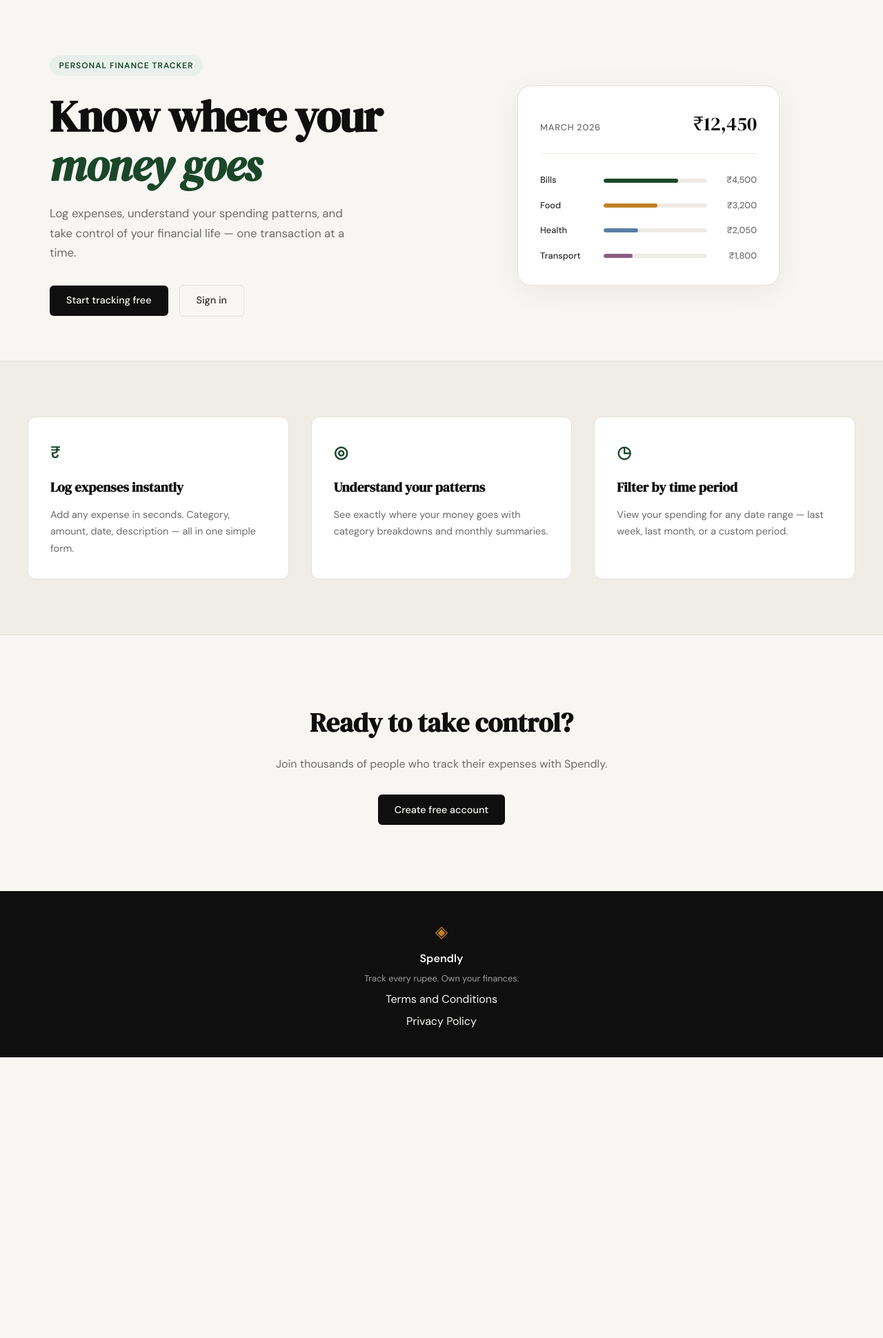
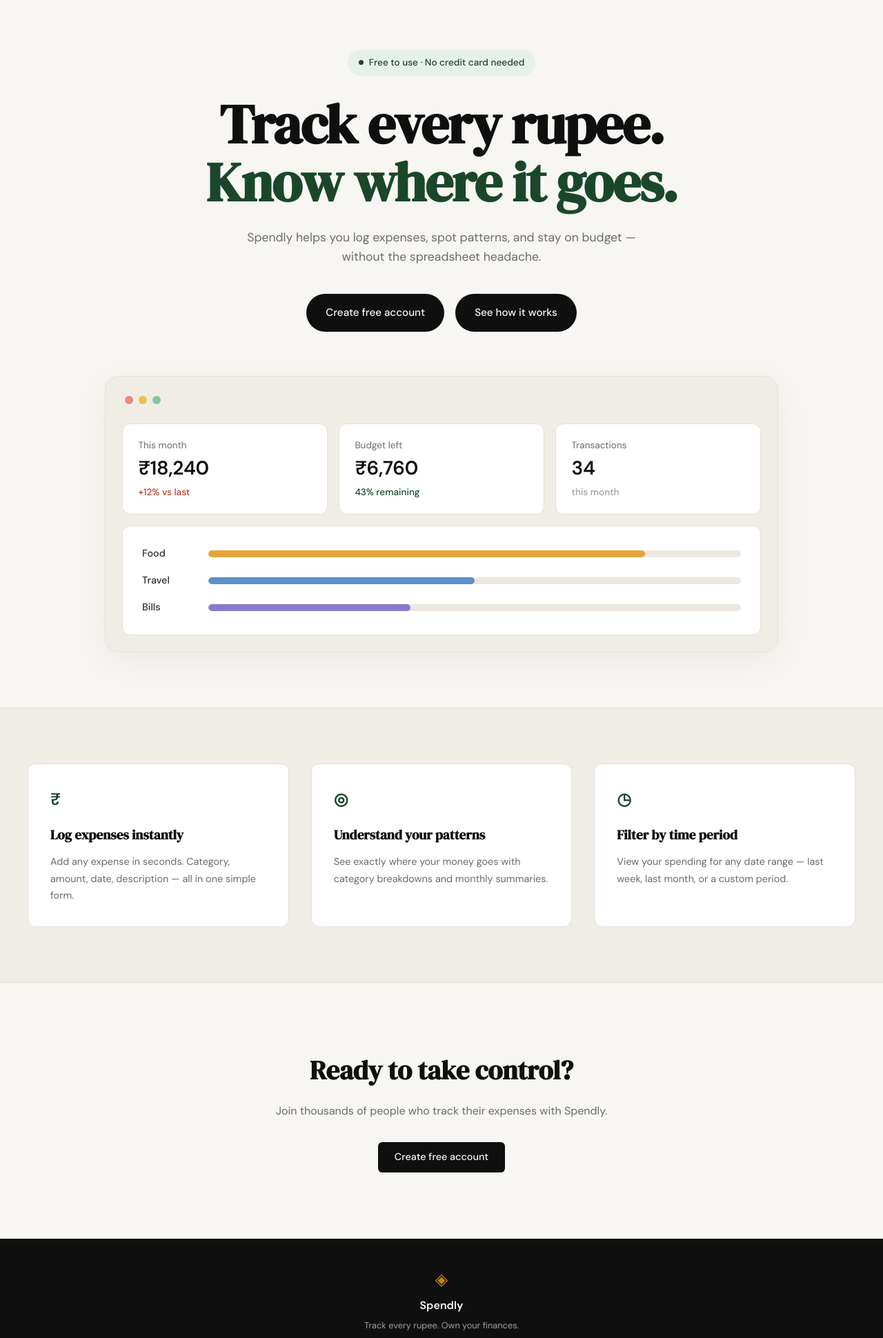
Before and after one commit to Angad-22/SpendTrack, a Flask app: page / in a window 1280 px wide. Shown: the part 61-2001 px from the top of the page at 69% size. Before the commit the page ends 1594 px from the top, so only its background shows below. Run offline with Flask 3, Linux system fonts and the light colour scheme.

Commit message:
landing: redesign hero section to match mockup

```diff
--- /dev/null
+++ b/static/css/landing.css
@@ -0,0 +1,199 @@
+/* ------------------------------------------------------------------ */
+/* Landing — hero section overrides                                    */
+/* ------------------------------------------------------------------ */
+
+.hero {
+    display: block;
+    grid-template-columns: none;
+    max-width: 1040px;
+    padding: 4.5rem 2rem 5rem;
+    text-align: center;
+}
+
+.hero-inner {
+    display: flex;
+    flex-direction: column;
+    align-items: center;
+}
+
+.hero-badge {
+    display: inline-flex;
+    align-items: center;
+    gap: 0.5rem;
+    background: var(--accent-light);
+    color: var(--accent);
+    font-size: 0.85rem;
+    font-weight: 500;
+    letter-spacing: 0;
+    text-transform: none;
+    padding: 0.5rem 1rem;
+    border-radius: 999px;
+    margin-bottom: 1.75rem;
+}
+
+.hero-badge-dot {
+    width: 7px;
+    height: 7px;
+    border-radius: 999px;
+    background: var(--accent);
+}
+
+.hero-title {
+    font-family: var(--font-display);
+    font-size: clamp(2.75rem, 6.5vw, 5rem);
+    line-height: 1.05;
+    letter-spacing: -0.02em;
+    color: var(--ink);
+    max-width: 900px;
+    margin: 0 auto 1.5rem;
+}
+
+.hero-title em {
+    font-style: normal;
+    color: var(--accent);
+}
+
+.hero-subtitle {
+    font-size: 1.1rem;
+    color: var(--ink-muted);
+    line-height: 1.6;
+    max-width: 620px;
+    margin: 0 auto 2.5rem;
+}
+
+.hero-actions {
+    display: flex;
+    justify-content: center;
+    gap: 1rem;
+    margin-bottom: 4rem;
+}
+
+.hero .btn-primary {
+    padding: 0.95rem 1.75rem;
+    font-size: 0.95rem;
+    border-radius: 999px;
+}
+
+/* ------------------------------------------------------------------ */
+/* Dashboard mock (replaces old mock-card)                             */
+/* ------------------------------------------------------------------ */
+
+.dash-card {
+    width: 100%;
+    max-width: 980px;
+    margin: 0 auto;
+    background: var(--paper-warm);
+    border: 1px solid var(--border);
+    border-radius: var(--radius-lg);
+    padding: 1.5rem;
+    box-shadow: 0 12px 50px rgba(0, 0, 0, 0.05);
+    text-align: left;
+}
+
+.dash-window-dots {
+    display: flex;
+    gap: 0.5rem;
+    margin-bottom: 1.25rem;
+    padding: 0.25rem 0.25rem 0.5rem;
+}
+
+.dash-dot {
+    width: 12px;
+    height: 12px;
+    border-radius: 999px;
+    display: inline-block;
+}
+
+.dash-dot-red { background: #e88c84; }
+.dash-dot-yellow { background: #edc051; }
+.dash-dot-green { background: #7fc89b; }
+
+.dash-stats {
+    display: grid;
+    grid-template-columns: repeat(3, 1fr);
+    gap: 1rem;
+    margin-bottom: 1rem;
+}
+
+.dash-stat {
+    background: var(--paper-card);
+    border: 1px solid var(--border);
+    border-radius: var(--radius-md);
+    padding: 1.25rem 1.4rem;
+    display: flex;
+    flex-direction: column;
+    gap: 0.5rem;
+}
+
+.dash-stat-label {
+    font-size: 0.85rem;
+    color: var(--ink-muted);
+}
+
+.dash-stat-value {
+    font-size: 1.75rem;
+    font-weight: 600;
+    color: var(--ink);
+    letter-spacing: -0.01em;
+    line-height: 1.1;
+}
+
+.dash-stat-meta {
+    font-size: 0.85rem;
+    font-weight: 500;
+    color: var(--ink-faint);
+}
+
+.dash-meta-up   { color: var(--danger); }
+.dash-meta-good { color: var(--accent); }
+
+.dash-bars {
+    background: var(--paper-card);
+    border: 1px solid var(--border);
+    border-radius: var(--radius-md);
+    padding: 1.75rem 1.75rem;
+    display: flex;
+    flex-direction: column;
+    gap: 1rem;
+}
+
+.dash-bar-row {
+    display: grid;
+    grid-template-columns: 80px 1fr;
+    align-items: center;
+    gap: 1rem;
+}
+
+.dash-bar-label {
+    font-size: 0.9rem;
+    font-weight: 500;
+    color: var(--ink-soft);
+}
+
+.dash-bar-track {
+    height: 10px;
+    background: #ece8df;
+    border-radius: 999px;
+    overflow: hidden;
+}
+
+.dash-bar-fill {
+    height: 100%;
+    border-radius: 999px;
+}
+
+.dash-bar-food   { background: #e8a33a; }
+.dash-bar-travel { background: #5b90c9; }
+.dash-bar-bills  { background: #8a7acb; }
+
+/* ------------------------------------------------------------------ */
+/* Responsive                                                          */
+/* ------------------------------------------------------------------ */
+
+@media (max-width: 720px) {
+    .hero { padding: 3rem 1.25rem 3.5rem; }
+    .hero-actions { flex-direction: column; width: 100%; max-width: 320px; }
+    .hero .btn-primary { width: 100%; }
+    .dash-stats { grid-template-columns: 1fr; }
+    .dash-bar-row { grid-template-columns: 65px 1fr; }
+}
--- a/templates/landing.html
+++ b/templates/landing.html
@@ -1,60 +1,73 @@
 {% extends "base.html" %}
 
 {% block title %}Spendly — Track Every Rupee{% endblock %}
+
+{% block head %}
+<link rel="stylesheet" href="{{ url_for('static', filename='css/landing.css') }}">
+{% endblock %}
 
 {% block content %}
 
 <section class="hero">
     <div class="hero-inner">
-        <div class="hero-badge">Personal Finance Tracker</div>
+        <div class="hero-badge">
+            <span class="hero-badge-dot"></span>
+            Free to use · No credit card needed
+        </div>
         <h1 class="hero-title">
-            Know where your<br>
-            <em>money goes</em>
+            Track every rupee.<br>
+            <em>Know where it goes.</em>
         </h1>
         <p class="hero-subtitle">
-            Log expenses, understand your spending patterns,
-            and take control of your financial life —
-            one transaction at a time.
+            Spendly helps you log expenses, spot patterns, and stay
+            on budget — without the spreadsheet headache.
         </p>
         <div class="hero-actions">
-            <a href="{{ url_for('register') }}" class="btn-primary">Start tracking free</a>
-            <a href="{{ url_for('login') }}" class="btn-ghost">Sign in</a>
+            <a href="{{ url_for('register') }}" class="btn-primary">Create free account</a>
+            <a href="#" class="btn-primary">See how it works</a>
         </div>
-    </div>
-    <div class="hero-visual">
-        <div class="mock-card">
-            <div class="mock-card-header">
-                <span class="mock-label">March 2026</span>
-                <span class="mock-total">₹12,450</span>
+
+        <div class="dash-card">
+            <div class="dash-window-dots">
+                <span class="dash-dot dash-dot-red"></span>
+                <span class="dash-dot dash-dot-yellow"></span>
+                <span class="dash-dot dash-dot-green"></span>
             </div>
-            <div class="mock-bars">
-                <div class="mock-bar-row">
-                    <span class="mock-cat">Bills</span>
-                    <div class="mock-bar-track">
-                        <div class="mock-bar" style="width: 72%"></div>
+            <div class="dash-stats">
+                <div class="dash-stat">
+                    <span class="dash-stat-label">This month</span>
+                    <span class="dash-stat-value">₹18,240</span>
+                    <span class="dash-stat-meta dash-meta-up">+12% vs last</span>
+                </div>
+                <div class="dash-stat">
+                    <span class="dash-stat-label">Budget left</span>
+                    <span class="dash-stat-value">₹6,760</span>
+                    <span class="dash-stat-meta dash-meta-good">43% remaining</span>
+                </div>
+                <div class="dash-stat">
+                    <span class="dash-stat-label">Transactions</span>
+                    <span class="dash-stat-value">34</span>
+                    <span class="dash-stat-meta">this month</span>
+                </div>
+            </div>
+            <div class="dash-bars">
+                <div class="dash-bar-row">
+                    <span class="dash-bar-label">Food</span>
+                    <div class="dash-bar-track">
+                        <div class="dash-bar-fill dash-bar-food" style="width: 82%"></div>
                     </div>
-                    <span class="mock-amt">₹4,500</span>
                 </div>
-                <div class="mock-bar-row">
-                    <span class="mock-cat">Food</span>
-                    <div class="mock-bar-track">
-                        <div class="mock-bar mock-bar-2" style="width: 52%"></div>
+                <div class="dash-bar-row">
+                    <span class="dash-bar-label">Travel</span>
+                    <div class="dash-bar-track">
+                        <div class="dash-bar-fill dash-bar-travel" style="width: 50%"></div>
                     </div>
-                    <span class="mock-amt">₹3,200</span>
                 </div>
-                <div class="mock-bar-row">
-                    <span class="mock-cat">Health</span>
-                    <div class="mock-bar-track">
-                        <div class="mock-bar mock-bar-3" style="width: 33%"></div>
+                <div class="dash-bar-row">
+                    <span class="dash-bar-label">Bills</span>
+                    <div class="dash-bar-track">
+                        <div class="dash-bar-fill dash-bar-bills" style="width: 38%"></div>
                     </div>
-                    <span class="mock-amt">₹2,050</span>
-                </div>
-                <div class="mock-bar-row">
-                    <span class="mock-cat">Transport</span>
-                    <div class="mock-bar-track">
-                        <div class="mock-bar mock-bar-4" style="width: 28%"></div>
-                    </div>
-                    <span class="mock-amt">₹1,800</span>
                 </div>
             </div>
         </div>
```
Also changed, not shown: Screenshot 2026-03-25 at 12.36.20 AM copy.png (added).
